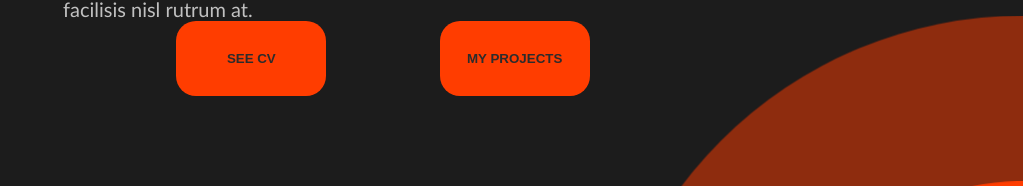
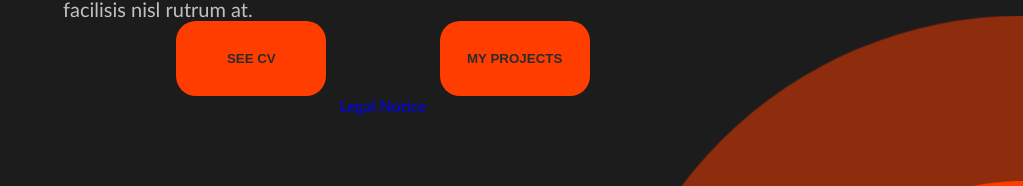
Before and after one commit to 0kMike/windot, a React (Create React App) app: page / in a window 1280 px wide. Shown: the part 357-543 px from the top of the page, without its empty margins (257-1280 px from the left). Built offline with nearby package versions, Linux system fonts and the light colour scheme; the HTML template or start-up script is replaced by a standard one.

Commit message:
Add Footer

```diff
--- a/src/App.tsx
+++ b/src/App.tsx
@@ -10,6 +10,7 @@ import Button from './components/Content/Button/Button';
 import ButtonPanel from './components/Content/ButtonPanel/ButtonPanel';
 import ContentText from './components/Content/ContentText/ContentText';
 import { defaultLanguage, loadLanguage, translate, } from './provider/languageProvider';
+import { Footer } from './components/Footer/Footer';
 
 const App: React.FunctionComponent = () => {
 
@@ -28,8 +29,6 @@ const App: React.FunctionComponent = () => {
     color: colors.text,
   }
 
-//TODO texts for ContentText component need to be stored in language files under assets/i18n
-//TODO minimize code, e.g. AnimationCircle outside of router
   return (
     <div className="App" style={appBackgroundStyle}>
       <AnimationCircle colors={colors} diameter={800} duration={80} opacity={50}/>
@@ -62,6 +61,7 @@ const App: React.FunctionComponent = () => {
             <ContentText textSize={20} text={translate("legal_text")}/>
             </Content>
         </Route>
+        <Footer/>
       </BrowserRouter>
     </div>
   );
--- a/src/assets/i18n/DE.json
+++ b/src/assets/i18n/DE.json
@@ -5,6 +5,7 @@
   "settings_color": "Farbschema",
   "button_cv": "Lebenslauf ansehen",
   "button_projects": "meine Projekte",
+  "button_legal": "Impressum",
   "legal_header": "Impressum",
   "legal_text": "Diese Webseite wird ausschließlich für private Zwecke genutzt. Daher sind auf dieser Webseite, gemäß dem §5 TMG (Telemediengesetz), keine Kontaktdaten erforderlich."
 }
--- a/src/assets/i18n/EN.json
+++ b/src/assets/i18n/EN.json
@@ -5,6 +5,7 @@
   "settings_color": "Color Scheme",
   "button_cv": "see cv",
   "button_projects": "my projects",
+  "button_legal": "Legal Notice",
   "legal_header": "Legal Notice",
   "legal_text": "This website is used for private purposes only. Therefore, according to § 5 TMG (German Teleservices Act), this website is not required to have any contact data available."
 }
--- a/src/assets/i18n/KL.json
+++ b/src/assets/i18n/KL.json
@@ -5,6 +5,7 @@
   "settings_color": "MevwI'",
   "button_cv": "HeghwIj",
   "button_projects": "Nga'chuq",
+  "button_legal": "Legal Notice (to be translated)",
   "legal_header": "bIquvHa'choHbe'",
   "legal_text": "tayqeqmaj wIlo'taHvIS, maLja' wImev. § ghIq charghlu'be'bogh tIqDaj 'angbe'chugh."
 }
--- /dev/null
+++ b/src/components/Footer/Footer.tsx
@@ -0,0 +1,13 @@
+import React from "react";
+import { Link } from "react-router-dom";
+import { translate } from "../../provider/languageProvider";
+
+export const Footer : React.FunctionComponent = () => {
+    return (
+        <footer>
+            <Link to="/legal">
+                {translate("button_legal")}
+            </Link>
+        </footer>
+    )
+};
```
